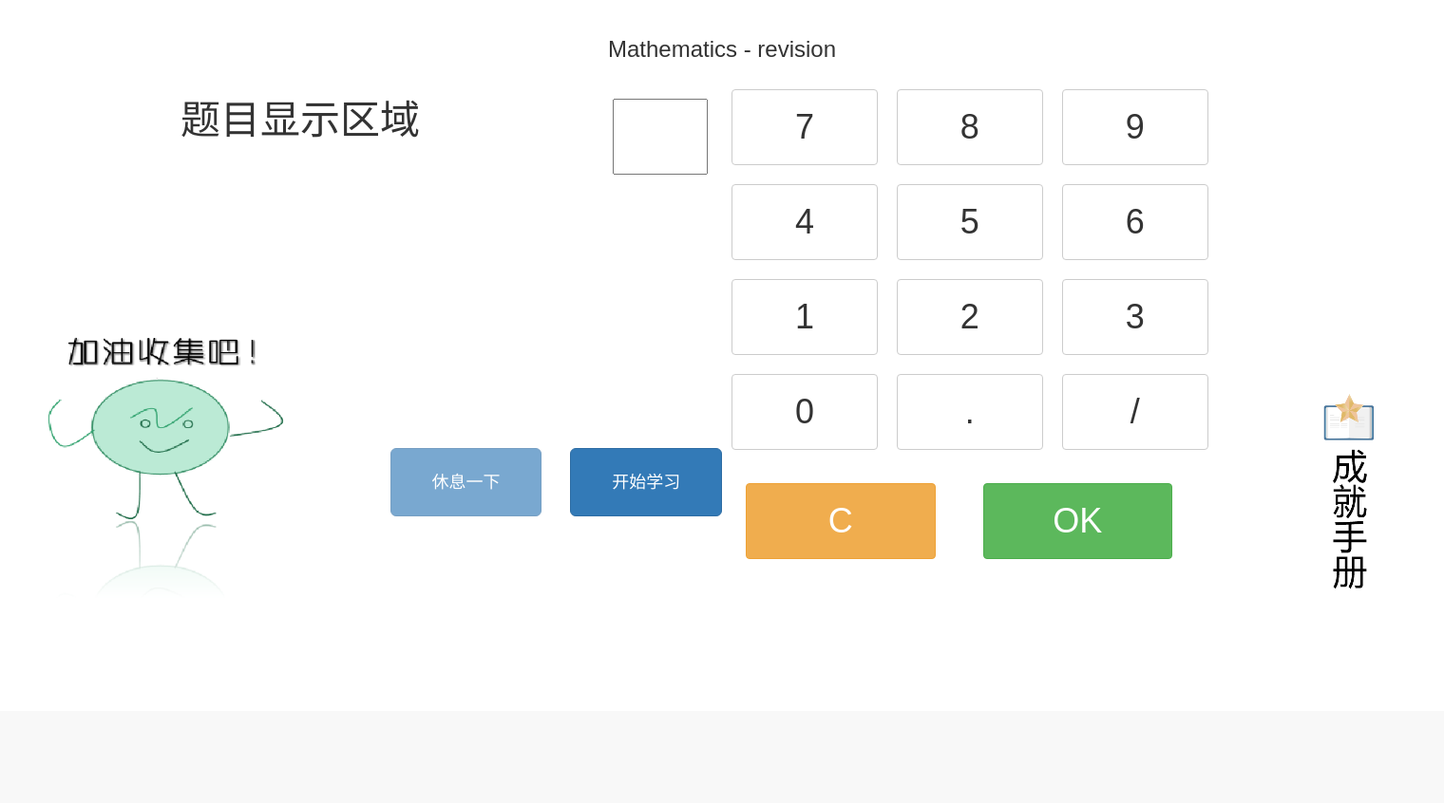
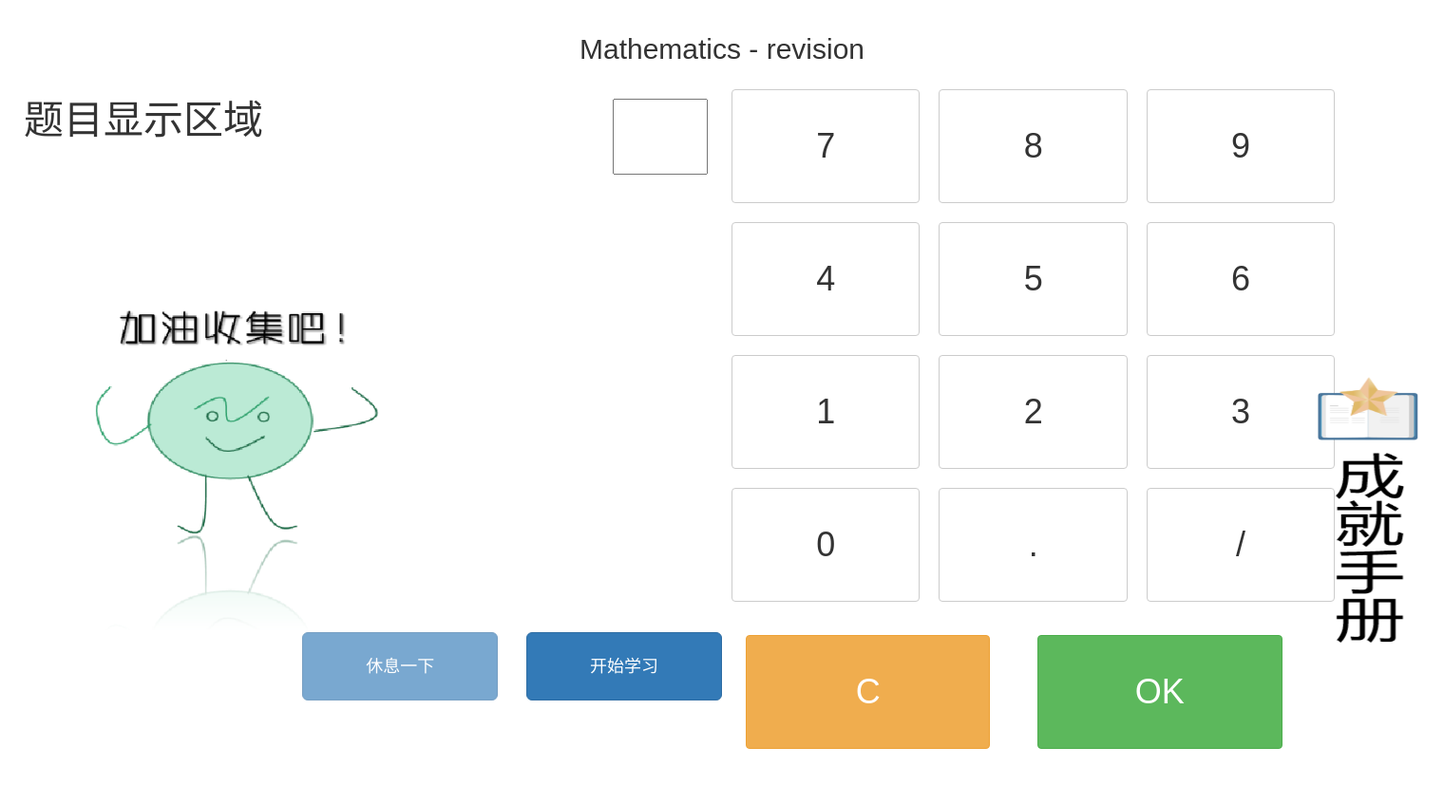
Before and after one commit to chenchungqi/online_study, a Django app: page /math_practice/math_practice_main/ in a window 1520 px wide. Shown: the part 51-897 px from the top of the page at 95% size. Before the commit the page ends 672 px from the top, so only its background shows below. Run offline with Django 3.2, Linux system fonts and the light colour scheme; a user stored in the database is signed in; data comes from the database, SQL or seed files in the repository; some libraries are stand-ins or nearby versions.

Commit message:
bug修正2.0

```diff
--- a/lottery/templates/lotteryHTML.html
+++ b/lottery/templates/lotteryHTML.html
@@ -19,7 +19,7 @@
             <div class="col-xs-12 col-sm-8 col-md-9 col-lg-9">
                 <div class="lottery_body" >
                     <div class="turntable-bg">
-                        <div class="pointer"><img id="pointer" src="{% static 'images/1zhizhen.png' %}" alt="pointer"/></div>
+                        <div class="pointer"><img id="pointer" src="{% static 'images/pointer.png' %}" alt="pointer"/></div>
                         <div class="rotate" ><img id="rotate" src="{% static 'images/xiaozhuanpan.png' %}" alt="turntable"/></div>
                     </div>
                 </div>
@@ -110,11 +110,10 @@ $(function (){
                 },
                 cache: false,
                 success: function (data){
-                    console.log('111111')
                     $("#lotteryCount").text(data['last_count']);
                     lottery_item =data['now_lottery']
                     lottery_item = lottery_item *1;
-                    console.log('lottery_item='+lottery_item);
+                    //console.log('lottery_item='+lottery_item);
                     switch (lottery_item) {
                         case 0:
                             //var angle = [26, 88, 137, 185, 235, 287, 337];
--- a/lottery/views.py
+++ b/lottery/views.py
@@ -19,7 +19,7 @@ def del_lottery_count(request):
     lotteryModel_str = profile.lottery_model
     #print(lotteryModel_str)
     if lotteryModel_str == '' or lotteryModel_str == '暂无':
-        lotteryModel_str = '0,1,1,1,1,1,4,4,4,4,4,2,2,2,2,5,5,5,5,5'
+        lotteryModel_str = '0,1,1,1,4,4,4,2,2,2,2,2,2,5,5,5,5,5,5,5'
         lotteryModel_list = lotteryModel_str.split(',')
         random.shuffle(lotteryModel_list)
     else:
--- a/math_practice/templates/math_practice_main.html
+++ b/math_practice/templates/math_practice_main.html
@@ -19,7 +19,7 @@
     <div class="row title_one">
             <span class="title">Mathematics - revision</span>
         </div>
-    <div class="container">
+    <div class="container contain">
         <div class="left_part">
             <div class="question_part">
                 <span id="question_place">题目显示区域 </span>
@@ -190,17 +190,21 @@
             $("#messageInfo").text(total_learning_time);
         });
         $("#a_btn").click(function(){
+            var input_answer = document.getElementsByClassName('input_answer')[0].value;
+            if (input_answer == ''){
+                alert('请勿空提交.')
+                return false;
+            }
             $("#fairy_position").removeClass();
             $("body").removeClass();
             $("#messageInfo1").text('');
             $("#messageInfo2").text('');
             clearTimeout(tom);
-            var input_answer = document.getElementsByClassName('input_answer')[0].value;
             document.getElementById('input_area').focus();
             var correct_answer_withmark = tempData_list[0].split('=')[1];
             var correct_answer = correct_answer_withmark.split('&')[0];
             var question_mark = correct_answer_withmark.split('&')[1];
-            console.log('correct_answer='+correct_answer,'input_answer='+input_answer)
+            // console.log('correct_answer='+correct_answer,'input_answer='+input_answer)
             //将数组的第一个元素删除，重新覆盖掉tempData_list
             tempData_list.shift();
             $.ajax({
@@ -247,6 +251,7 @@
                         $("#question_place").text('');
                         $("#messageInfo1").text('');
                         $("#messageInfo2").text('');
+                        $("#messageInfo").text('');
                         window.wxc.xcConfirm('你这组已经学完，休息一下吧。', window.wxc.xcConfirm.typeEnum.info);
                         $("#take_a_break").removeAttr('disabled');
                         $('#timeout').pietimer({
@@ -257,7 +262,7 @@
                         },function(){
                         });
                     }else{
-                        console.log('tempData_list='+tempData_list)
+                        // console.log('tempData_list='+tempData_list)
                         var questionAnswer = tempData_list[0].split('=');
                         var t_level = questionAnswer[1].split('&')[1];
                         show_specil_tips(t_level);
--- a/math_practice/views.py
+++ b/math_practice/views.py
@@ -379,8 +379,8 @@ def list_method(data):
 def get_question_method(study_model, question_counts, question_difficulty):
     question_list = []
     wrong_questions = study_model.split(',')
-    print(question_difficulty)
-    print(study_model)
+    #print(question_difficulty)
+    #print(study_model)
     study_model_matrix = [
         [1, 0, 0, 0, 0, 0, 0, 0, 0],
         [1, 1, 0, 0, 0, 0, 0, 0, 0],
@@ -404,13 +404,13 @@ def get_question_method(study_model, question_counts, question_difficulty):
         dict_num[eval("list_method(data)")] += 1
 
     for key, values in dict_num.items():
-        print(key, values)
+        #print(key, values)
         if values != 0:
             listb = get_differentType_question(key, values)
             for each in listb:
                 question_list.append(each)
     random.shuffle(question_list)
-    print(question_list)
+    #print(question_list)
     return question_list
 
 
@@ -457,13 +457,13 @@ def math_practice_main(request):
 
             # 根据错误数据修改模型 相应错误类型权重+1
             sode = user.profile.user_study_mode
-            print(sode)
+            # print(sode)
             al = sode.split(',')
             al = [int(x) for x in al]
             al[int(question_mark[1:]) - 1] += 1
             str1 = ','.join(str(i) for i in al)
             user.profile.user_study_mode = str1
-            print(str1)
+            # print(str1)
             user.profile.save()
 
         context['tempData_list'] = tempData
@@ -512,10 +512,10 @@ def update_lottery_count(request):
     learning_time = request.GET.get('total_learning_time')
     user = request.user
     questionDifficulty = user.profile.question_difficulty
-    print(questionDifficulty)
-    print(type(questionDifficulty))
-    print(learning_time)
-    print(type(learning_time))
+    # print(questionDifficulty)
+    # print(type(questionDifficulty))
+    # print(learning_time)
+    # print(type(learning_time))
     questionDifficulty_Alist = [200000, 200000, 200000, 320000, 400000, 440000, 640000, 720000, 800000]
     questionDifficulty_Clist = [400000, 400000, 400000, 500000, 600000, 640000, 920000, 1040000, 1140000]
     addCount = 0
@@ -531,7 +531,7 @@ def update_lottery_count(request):
         score = '评分为:A'
         # 升级
         if questionDifficulty < 8 and int(learning_time) < questionDifficulty_Alist[questionDifficulty]:
-            print('评分为:A,并且答题速度快，升级')
+            #print('评分为:A,并且答题速度快，升级')
             if questionDifficulty > 6:
                 addCount += 3
             elif questionDifficulty > 3:
@@ -545,7 +545,7 @@ def update_lottery_count(request):
     else:
         if int(correct_rates) < 60:
             if questionDifficulty > 0 and int(learning_time) > questionDifficulty_Clist[questionDifficulty]:
-                print('评分为:C,并且答题速度慢，降级')
+                #print('评分为:C,并且答题速度慢，降级')
                 user.profile.question_difficulty -= 1
                 user.profile.save()
         score = '评分为:C'
@@ -586,7 +586,7 @@ def update_lottery_count(request):
                 tips = '开端'
         else:
             pass
-        print(profile.achievement_title)
+        # print(profile.achievement_title)
     profile.save()
     data = {}
     data['status'] = 'SUCCESS'
--- a/static/lottery.css
+++ b/static/lottery.css
@@ -4,7 +4,7 @@ body {
     background-size:cover;
 }
 .user_info {
-    line-height: 70px;
+    line-height: 80px;
     font-size: 26px;
     text-align: center;
 }
@@ -14,5 +14,5 @@ body {
     width: 170px;
     height: 100px;
     margin: 0 auto;
-    margin-top: 100px;
+    margin-top: 150px;
 }
--- a/static/lottery_rotate.css
+++ b/static/lottery_rotate.css
@@ -61,6 +61,7 @@ article, aside, details, figcaption, figure, footer, header, hgroup, main, menu,
   height: 650px;
   margin: 0 auto;
   position: relative;
+  top: 60px;
 }
 .turntable-bg .mask {
   width: 454px;
--- a/static/math_practice.css
+++ b/static/math_practice.css
@@ -11,7 +11,7 @@ div.rightBtn {
 div.title_one {
     margin: 0 auto;
     text-align: center;
-    font-size: 24px;
+    font-size: 30px;
     padding-top: 20px;
     padding-bottom: 20px;
 }
@@ -19,7 +19,7 @@ div.title_one {
 .left_part {
     display: block;
     width: 50%;
-    height: 400px;
+    height: 600px;
     float: left;
 }
 
@@ -56,7 +56,7 @@ div.title_one {
 .right_part {
     display: block;
     width: 50%;
-    height: 400px;
+    height: 600px;
     float: left;
 }
 .btn_extra {
@@ -128,3 +128,7 @@ body{font:14px/180% Arial, Helvetica, sans-serif, "新宋体";}
 /*.btn:hover {background: rgb(0, 75, 0);text-decoration:none}*/
 #demo{margin:20px auto;width:120px;height:120px}
 .demo p{text-align:center}
+
+.contain {
+    width: 1500px;
+}
--- a/static/math_practice_v.css
+++ b/static/math_practice_v.css
@@ -9,21 +9,21 @@
 
 .green_fairy_go {
     background-image:url('/static/images/green_fairy_go.png');
-    background-size: 250px 350px;
-    height: 350px;
-    width: 250px;
+    background-size: 300px 430px;
+    height: 430px;
+    width: 300px;
     position: absolute;
-    left: 50px;
-    top: 400px;
+    left: 100px;
+    bottom: 0px;
 }
 .green_fairy {
     background-image:url('/static/images/green_fairy.png');
-    background-size: 250px 350px;
-    height: 350px;
-    width: 250px;
+    background-size: 300px 430px;
+    height: 430px;
+    width: 300px;
     position: absolute;
-    left: 50px;
-    top: 400px;
+    left: 100px;
+    bottom: 0px;
 }
 
 .green_bg {
@@ -33,12 +33,12 @@
 
 .red_fairy {
     background-image:url('/static/images/red_fairy.png');
-    background-size: 250px 350px;
-    height: 350px;
-    width: 250px;
+    background-size: 300px 430px;
+    height: 430px;
+    width: 300px;
     position: absolute;
-    left: 50px;
-    top: 400px;
+    left: 100px;
+    bottom: 0px;
 }
 .red_bg {
     background-image:url('/static/images/red_bg.png');
@@ -46,17 +46,17 @@
 }
 .timeout {
     position: absolute;
-    top: 400px;
-    left: 600px;
+    top: 550px;
+    left: 700px;
 }
 .yellow_fairy {
     background-image:url('/static/images/yellow_fairy.png');
-    background-size: 250px 350px;
-    height: 350px;
-    width: 250px;
+    background-size: 300px 430px;
+    height: 430px;
+    width: 300px;
     position: absolute;
-    left: 50px;
-    top: 400px;
+    left: 100px;
+    bottom: 0px;
 }
 .yellow_bg {
     background-image:url('/static/images/yellow_bg.png');
@@ -64,12 +64,12 @@
 }
 .purple_fairy {
     background-image:url('/static/images/purple_fairy.png');
-    background-size: 250px 350px;
-    height: 350px;
-    width: 250px;
+    background-size: 300px 430px;
+    height: 430px;
+    width: 300px;
     position: absolute;
-    left: 50px;
-    top: 400px;
+    left: 100px;
+    bottom: 0px;
 }
 .purple_bg {
     background-image:url('/static/images/purple.png');
@@ -77,10 +77,10 @@
 }
 #chengjiu_rukou {
     background-image:url('/static/images/chengjiu_btn.jpg');
-    background-size: 60px 220px;
-    height: 220px;
-    width: 60px;
+    background-size: 120px 300px;
+    height: 300px;
+    width: 120px;
     position: absolute;
-    right: 70px;
-    bottom: 120px;
+    right: 20px;
+    bottom: 60px;
 }
--- a/static/method.css
+++ b/static/method.css
@@ -8,8 +8,8 @@
     top: 100px;
 }
 .ul_css {
-    margin-top: 20px;
+    margin-top: 50px;
     text-align: center;
-    font-size: 20px;
-    line-height: 32px;
+    font-size: 24px;
+    line-height: 40px;
 }
```
Also changed, not shown: chengjiu/views.py (+20 -3 lines), static/chengjiu.css (+5 -3 lines), static/images/1zhizhen.png (deleted), static/images/dazhuanpan.png, static/images/pointer.png, static/images/turntable-bg.jpg (deleted), static/images/turntable.png (deleted), static/images/xiaozhuanpan.png, 3 other files.
